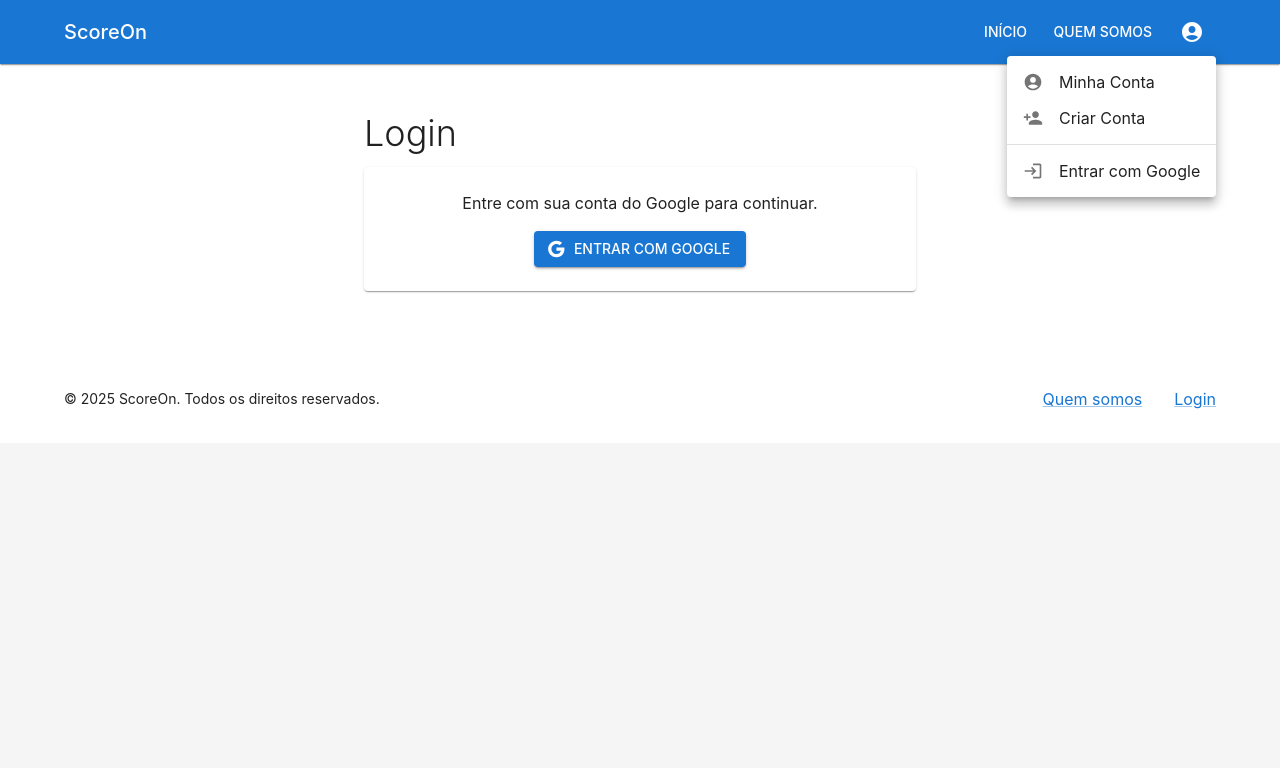
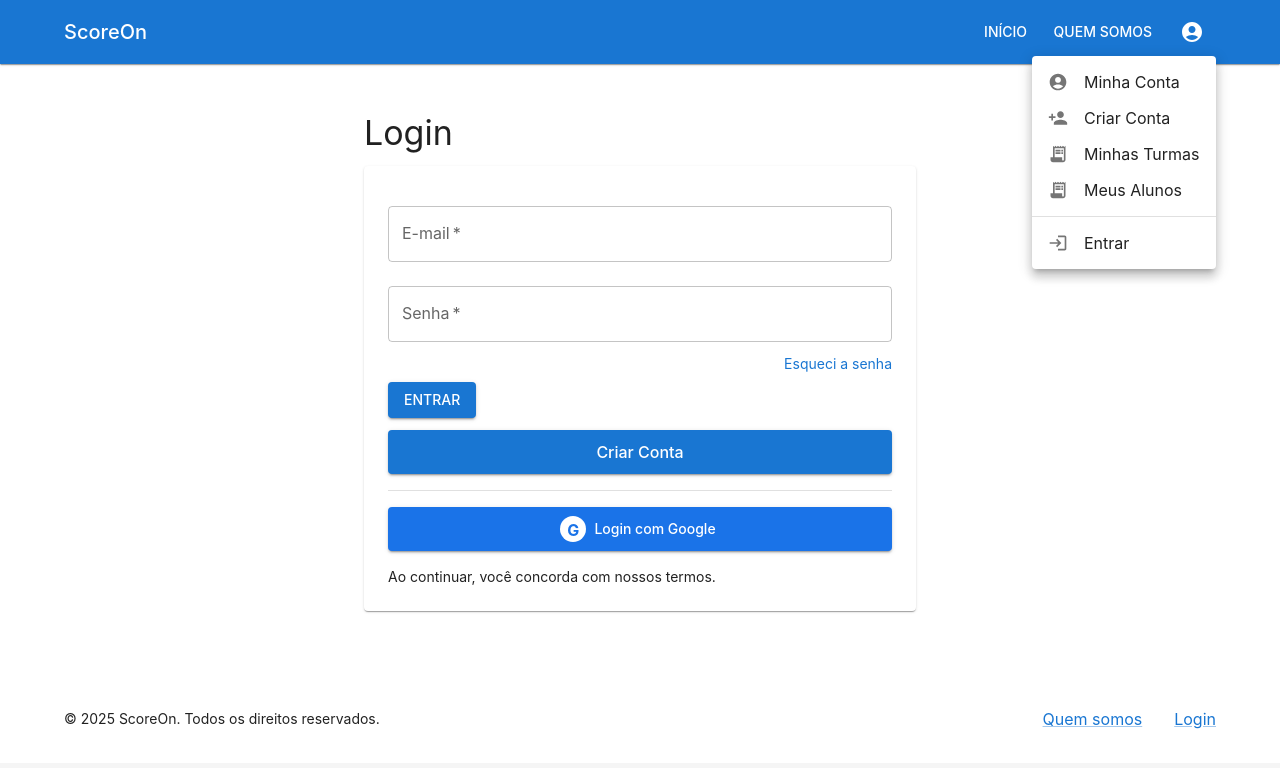
Before and after one commit to SaraahBR/ScoreOn, a Next.js app: page /login in a window 1280 px wide. Both pictures are taken after a click on the button "Abrir menu do usuário". Shown: the top 768 px of the page. Built offline with nearby package versions, Linux system fonts and the light colour scheme; no server answers.

Commit message:
fix: commit Autenticação, Meu Perfil, Criação de Conta (e-mail e senha agora), Código de Confirmação, e Proteção de Rotas finalizado (RECUPERADO).

```diff
--- a/src/app/api/user/avatar/route.ts
+++ b/src/app/api/user/avatar/route.ts
@@ -1,6 +1,7 @@
 import { NextResponse } from "next/server";
 import { setUserImage } from "@/lib/user-repo";
 
+// Salva e Remove a Foto (do usuário)
 export async function POST(req: Request) {
   try {
     const { email, imageDataUrl } = await req.json().catch(() => ({}));
--- a/src/app/login/page.tsx
+++ b/src/app/login/page.tsx
@@ -1,41 +1,158 @@
 "use client";
 
-import { useSession, signIn, signOut } from "next-auth/react";
-import { Container, Typography, Paper, Stack, Button, Avatar } from "@mui/material";
-import GoogleIcon from "@mui/icons-material/Google";
+import { useState } from "react";
+import Link from "next/link";
+import { signIn } from "next-auth/react";
+import {
+  Button,
+  Container,
+  Paper,
+  TextField,
+  Typography,
+  Box,
+  Divider,
+} from "@mui/material";
 
-export default function LoginPage() {
-  const { data: session, status } = useSession();
+export default function Page() {
+  const [email, setEmail] = useState("");
+  const [password, setPassword] = useState("");
+  const [loading, setLoading] = useState(false);
+
+  async function onSubmit(e: React.FormEvent) {
+    e.preventDefault();
+    setLoading(true);
+    try {
+      const res = await signIn("credentials", {
+        redirect: false,
+        email,
+        password,
+      });
+      if (res?.error) {
+        alert(res.error || "Falha no login");
+        return;
+      }
+      window.location.href = "/";
+    } finally {
+      setLoading(false);
+    }
+  }
 
   return (
-    <Container maxWidth="sm" sx={{ mt: 6 }}>
-      <Typography variant="h1" component="h1" gutterBottom sx={{ fontSize: { xs: 28, md: 36 } }}>
+    <Container maxWidth="sm" sx={{ mt: 6, mb: 6 }}>
+      <Typography variant="h4" component="h1" gutterBottom>
         Login
       </Typography>
 
-      <Paper sx={{ p: 3 }}>
-        {status === "loading" && <Typography>Carregando...</Typography>}
+      <Paper elevation={1} sx={{ p: 3 }}>
+        <Box component="form" onSubmit={onSubmit}>
+          <TextField
+            label="E-mail"
+            fullWidth
+            margin="normal"
+            type="email"
+            value={email}
+            onChange={(e) => setEmail(e.target.value)}
+            autoComplete="email"
+            required
+          />
 
-        {!session && status !== "loading" && (
-          <Stack spacing={2} alignItems="center">
-            <Typography>Entre com sua conta do Google para continuar.</Typography>
-            <Button variant="contained" startIcon={<GoogleIcon />} onClick={() => signIn("google", { callbackUrl: "/" })}>
-              Entrar com Google
+          <TextField
+            label="Senha"
+            fullWidth
+            margin="normal"
+            type="password"
+            value={password}
+            onChange={(e) => setPassword(e.target.value)}
+            autoComplete="current-password"
+            required
+          />
+
+          {/* Esqueci a senha */}
+          <Box sx={{ mt: 0.5, mb: 1, textAlign: "right" }}>
+            <Link
+              href="/login/esqueci-senha"
+              style={{ textDecoration: "none", color: "inherit" }}
+            >
+              <Typography variant="body2" color="primary">
+                Esqueci a senha
+              </Typography>
+            </Link>
+          </Box>
+
+          <Box sx={{ display: "flex", gap: 2, mt: 1 }}>
+            <Button type="submit" variant="contained" disabled={loading}>
+              {loading ? "Entrando..." : "Entrar"}
             </Button>
-          </Stack>
-        )}
+          </Box>
+        </Box>
 
-        {session && (
-          <Stack spacing={2} alignItems="center">
-            <Avatar src={session.user?.image ?? undefined} alt={session.user?.name ?? "Usuário"} sx={{ width: 64, height: 64 }} />
-            <Typography variant="h6">{session.user?.name}</Typography>
-            <Typography variant="body2" color="text.secondary">{session.user?.email}</Typography>
-            <Stack direction="row" spacing={2} sx={{ mt: 2 }}>
-              <Button variant="outlined" onClick={() => signOut({ callbackUrl: "/login" })}>Sair</Button>
-              <Button variant="contained" href="/">Ir para a Home</Button>
-            </Stack>
-          </Stack>
-        )}
+        {/* Botão Criar Conta */}
+        <Box mt={1.5}>
+          <Button
+            component={Link}
+            href="/login/criar-conta"
+            variant="contained"
+            fullWidth
+            sx={{
+              textTransform: "none",
+              fontSize: "1rem",
+              py: 1,
+            }}
+          >
+            Criar Conta
+          </Button>
+        </Box>
+
+        <Divider sx={{ my: 2 }} />
+
+        {/* Botão Google */}
+        <Box>
+          <Button
+            onClick={() => signIn("google", { callbackUrl: "/" })}
+            fullWidth
+            variant="contained"
+            sx={{
+              backgroundColor: "#1a73e8",
+              "&:hover": { backgroundColor: "#1669c1" },
+              textTransform: "none",
+              py: 1.1,
+            }}
+            startIcon={
+              <Box
+                component="span"
+                sx={{
+                  width: 26,
+                  height: 26,
+                  borderRadius: "50%",
+                  backgroundColor: "#fff",
+                  display: "inline-flex",
+                  alignItems: "center",
+                  justifyContent: "center",
+                }}
+              >
+                <Box
+                  component="span"
+                  sx={{
+                    fontWeight: 700,
+                    fontSize: 16,
+                    lineHeight: 1,
+                    color: "#1a73e8",
+                    transform: "translateY(0.5px)",
+                  }}
+                >
+                  G
+                </Box>
+              </Box>
+            }
+          >
+            Login com Google
+          </Button>
+        </Box>
+
+        {/* Termos */}
+        <Typography variant="body2" sx={{ mt: 2 }}>
+          Ao continuar, você concorda com nossos termos.
+        </Typography>
       </Paper>
     </Container>
   );
--- a/src/app/login/profilemenu.tsx
+++ b/src/app/login/profilemenu.tsx
@@ -1,7 +1,7 @@
 "use client";
 
 import { useState } from "react";
-import { useSession, signIn, signOut } from "next-auth/react";
+import { useSession, signOut } from "next-auth/react";
 import Link from "next/link";
 import {
   IconButton,
@@ -14,18 +14,17 @@ import {
   Avatar,
 } from "@mui/material";
 import AccountCircleIcon from "@mui/icons-material/AccountCircle";
-import LoginIcon from "@mui/icons-material/Login";
 import LogoutIcon from "@mui/icons-material/Logout";
 import PersonAddIcon from "@mui/icons-material/PersonAdd";
 import ReceiptLongIcon from "@mui/icons-material/ReceiptLong";
+import LoginIcon from "@mui/icons-material/Login";
 
 export default function ProfileMenu() {
   const { data: session, status } = useSession();
   const [anchorEl, setAnchorEl] = useState<null | HTMLElement>(null);
   const open = Boolean(anchorEl);
 
-  const handleOpen = (e: React.MouseEvent<HTMLElement>) =>
-    setAnchorEl(e.currentTarget);
+  const handleOpen = (e: React.MouseEvent<HTMLElement>) => setAnchorEl(e.currentTarget);
   const handleClose = () => setAnchorEl(null);
 
   const user = session?.user;
@@ -73,32 +72,35 @@ export default function ProfileMenu() {
               <AccountCircleIcon fontSize="small" />
             )}
           </ListItemIcon>
-          <ListItemText primary={user?.name ?? "Minha Conta"} />
+          <ListItemText primary="Minha Conta" />
         </MenuItem>
 
         {/* Criar Conta */}
-        {status !== "authenticated" && (
         <MenuItem component={Link} href="/login/criar-conta">
           <ListItemIcon>
             <PersonAddIcon fontSize="small" />
           </ListItemIcon>
           <ListItemText primary="Criar Conta" />
         </MenuItem>
-        )}
 
-        {/* Meus Pedidos */}
-        {status === "authenticated" && (
-          <MenuItem component={Link} href="/login/meus-pedidos">
+        {/* Minhas Turmas */}
+        <MenuItem component={Link} href="/login/minhas-turmas">
           <ListItemIcon>
             <ReceiptLongIcon fontSize="small" />
           </ListItemIcon>
-            <ListItemText primary="Meus Pedidos" />
+          <ListItemText primary="Minhas Turmas" />
         </MenuItem>
-        )}
+
+        {/* Meus Alunos */}
+        <MenuItem component={Link} href="/login/meus-alunos">
+          <ListItemIcon>
+            <ReceiptLongIcon fontSize="small" />
+          </ListItemIcon>
+          <ListItemText primary="Meus Alunos" />
+        </MenuItem>
 
         <Divider />
 
-        {/* Login / Logout */}
         {status === "authenticated" ? (
           <MenuItem onClick={() => signOut({ callbackUrl: "/login" })}>
             <ListItemIcon>
@@ -107,11 +109,12 @@ export default function ProfileMenu() {
             <ListItemText primary="Sair" />
           </MenuItem>
         ) : (
-          <MenuItem onClick={() => signIn("google", { callbackUrl: "/" })}>
+
+          <MenuItem component={Link} href="/login">
             <ListItemIcon>
               <LoginIcon fontSize="small" />
             </ListItemIcon>
-            <ListItemText primary="Entrar com Google" />
+            <ListItemText primary="Entrar" />
           </MenuItem>
         )}
       </Menu>
--- a/src/lib/user-repo.ts
+++ b/src/lib/user-repo.ts
@@ -1,3 +1,4 @@
+// src/lib/user-repo.ts
 import { randomUUID } from "crypto";
 
 export type User = {
@@ -7,22 +8,26 @@ export type User = {
   image?: string | null;
   passwordHash: string;
   emailVerified: boolean;
-  recoveryCode: string;
+  recoveryCode: string; // <— mesmo código do cadastro; guarde para sempre
 };
 
+// ---- Persistência em globalThis para não perder dados em HMR (dev) ----
 type PendingReg = {
-  id: string;
+  id: string;            // pendingId
   name: string;
   email: string;
   passwordHash: string;
-  code: string;
-  expires: number;
-  attempts: number;
+  code: string;          // 6 dígitos (mostrado no cadastro e será o recoveryCode)
+  expires: number;       // TTL (10min)
+  attempts: number;      // limite de tentativas
 };
 
 declare global {
+  // eslint-disable-next-line no-var
   var __USERS__: Map<string, User> | undefined;
+  // eslint-disable-next-line no-var
   var __PENDINGS__: Map<string, PendingReg> | undefined;
+  // eslint-disable-next-line no-var
   var __PENDING_BY_EMAIL__: Map<string, string> | undefined;
 }
 
@@ -37,6 +42,8 @@ globalThis.__USERS__ = users;
 globalThis.__PENDINGS__ = pendings;
 globalThis.__PENDING_BY_EMAIL__ = byEmail;
 
+// ======================= API pública =======================
+
 export async function getUserByEmail(email: string) {
   return users.get(email.toLowerCase()) || null;
 }
@@ -46,7 +53,7 @@ export async function createUser(data: {
   email: string;
   passwordHash: string;
   image?: string | null;
-  recoveryCode: string;
+  recoveryCode: string; // obrigatório agora
 }) {
   const key = data.email.toLowerCase();
   if (users.has(key)) throw new Error("E-mail já cadastrado");
@@ -56,7 +63,7 @@ export async function createUser(data: {
     email: key,
     image: data.image ?? null,
     passwordHash: data.passwordHash,
-    emailVerified: true,
+    emailVerified: true, // verificação local concluída
     recoveryCode: data.recoveryCode,
   };
   users.set(key, user);
@@ -82,6 +89,10 @@ export async function resetPasswordWithRecoveryCode(
   return { ok: true };
 }
 
+export function generate6Digits() {
+  return String(Math.floor(100000 + Math.random() * 900000));
+}
+
 export async function setUserImage(email: string, image: string | null) {
   const u = users.get(email.toLowerCase());
   if (!u) return { ok: false, reason: "not_found" };
@@ -89,9 +100,6 @@ export async function setUserImage(email: string, image: string | null) {
   return { ok: true };
 }
 
-export function generate6Digits() {
-  return String(Math.floor(100000 + Math.random() * 900000));
-}
 
 export async function startPendingRegistration(
   name: string,
@@ -146,6 +154,7 @@ export async function confirmPendingRegistration(pendingId: string, code: string
     return { ok: false, reason: "mismatch" };
   }
 
+  // cria usuário definitivo — salva o code como recoveryCode
   await createUser({
     name: rec.name,
     email: rec.email,
```
Also changed, not shown: src/app/login/criar-conta/page.tsx (+6 -51 lines), src/app/login/minha-conta/page.tsx (+135 -2 lines), src/lib/auth.ts (+49 -7 lines), src/app/api/auth/register/start/route.ts (line endings or trailing spaces), src/app/api/auth/reset/by-code/route.ts (line endings or trailing spaces). Lines whose indentation alone changed are shown as unchanged.
